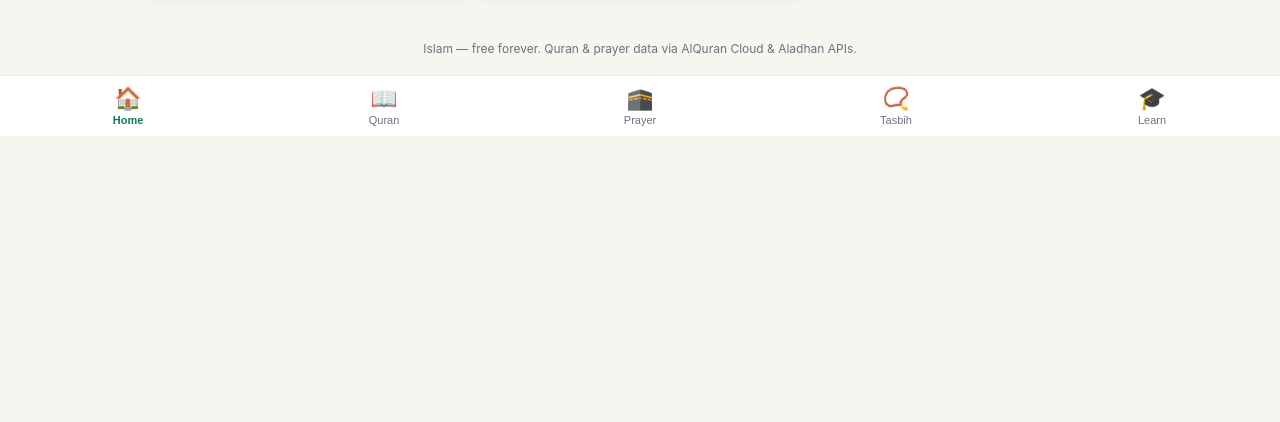
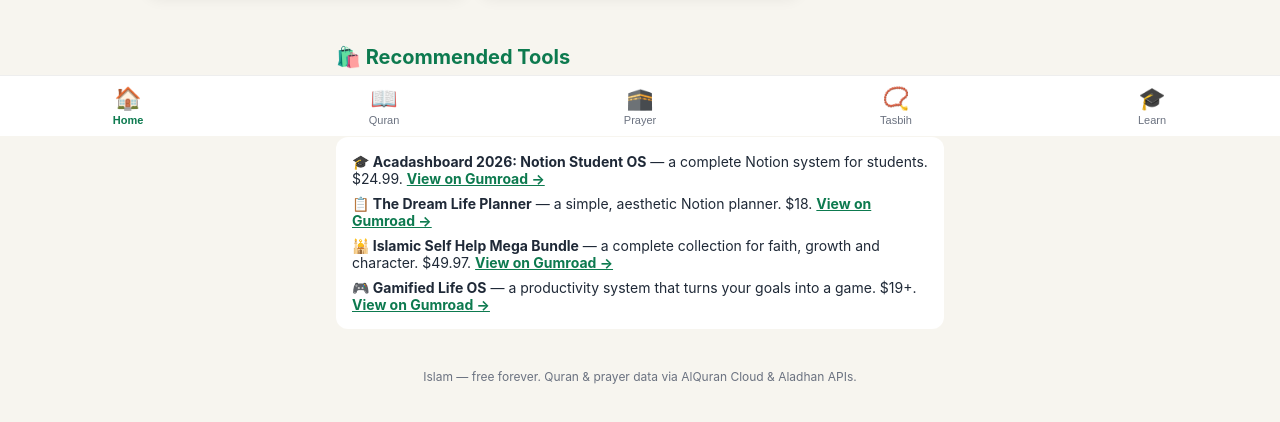
Before and after one commit to DrSAhmad/islam, a plain HTML site: page index.html in a window 1280 px wide. Shown: the part 664-1086 px from the top of the page. Before the commit the page ends 824 px from the top, so only its background shows below. Drawn offline with Linux system fonts and the light colour scheme; a web font is replaced by a local one.

Commit message:
Add Recommended Tools section with four affiliate products

```diff
--- a/index.html
+++ b/index.html
@@ -261,6 +261,17 @@ footer{text-align:center;color:var(--muted);font-size:12px;padding:20px}
 <button class="back" onclick="go('home')">← Back</button>
 <h2 class="sec-title">🌙 Islamic Calendar</h2>
 <div id="cal-box"><div class="loading">Loading…</div></div>
+</div>
+</div>
+
+<div style="max-width:640px;margin:0 auto;padding:0 16px 8px">
+<h2 style="color:var(--green);font-size:20px;margin:24px 0 8px">🛍️ Recommended Tools</h2>
+<p style="font-size:13px;color:var(--muted);margin-bottom:12px">Tools by other creators that I recommend. These links are affiliate links: I may earn a small commission if you buy through them, at no extra cost to you. They are separate from Islam's free resources.</p>
+<div style="background:var(--card);border-radius:12px;padding:16px;margin-bottom:12px">
+<p style="font-size:14px;margin-bottom:8px"><b>🎓 Acadashboard 2026: Notion Student OS</b> — a complete Notion system for students. $24.99. <a href="https://sealinemedia.gumroad.com/l/studentacadashboardos?a=326716771" rel="sponsored" style="color:var(--green);font-weight:700">View on Gumroad →</a></p>
+<p style="font-size:14px;margin-bottom:8px"><b>📋 The Dream Life Planner</b> — a simple, aesthetic Notion planner. $18. <a href="https://slowcozykelly.gumroad.com/l/2025notionplanner?a=326716771" rel="sponsored" style="color:var(--green);font-weight:700">View on Gumroad →</a></p>
+<p style="font-size:14px;margin-bottom:8px"><b>🕌 Islamic Self Help Mega Bundle</b> — a complete collection for faith, growth and character. $49.97. <a href="https://islamicselfhelp.gumroad.com/l/selfhelpbundle?a=326716771" rel="sponsored" style="color:var(--green);font-weight:700">View on Gumroad →</a></p>
+<p style="font-size:14px;margin-bottom:0"><b>🎮 Gamified Life OS</b> — a productivity system that turns your goals into a game. $19+. <a href="https://kevechino.gumroad.com/l/GamifiedLifeOS?a=326716771" rel="sponsored" style="color:var(--green);font-weight:700">View on Gumroad →</a></p>
 </div>
 </div>
 
```
